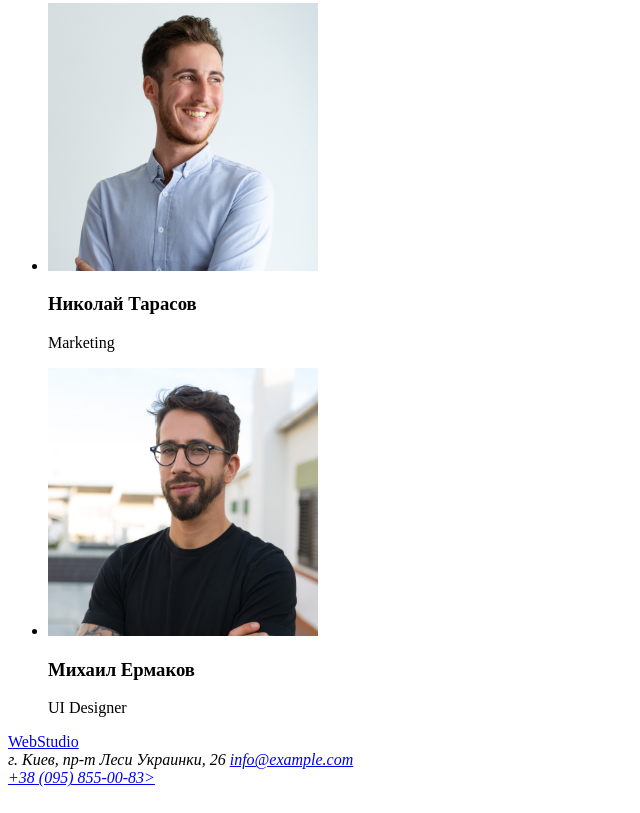
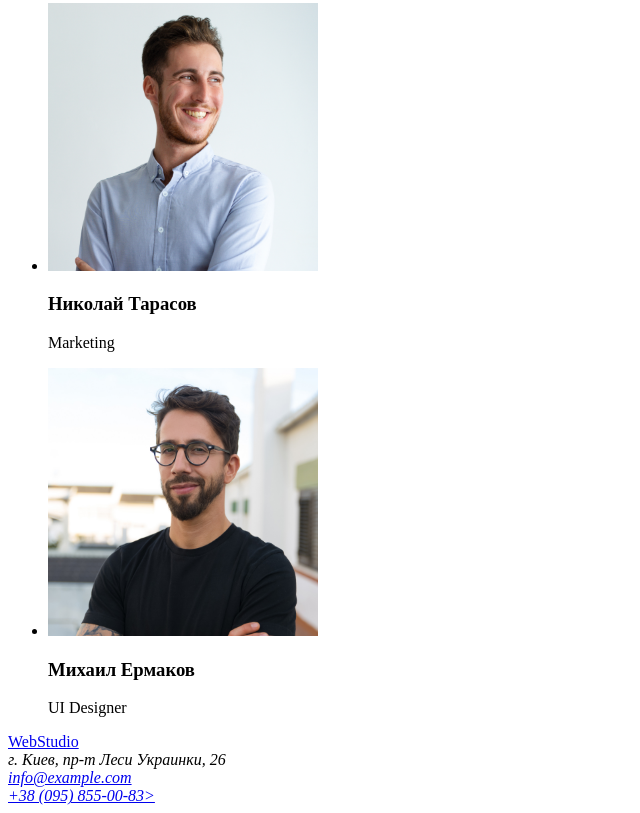
Before and after one commit to Yukkaf1/hw-1, a plain HTML site: page index.html in a window 1280 px wide. Shown: the part 2411-3224 px from the top of the page, without its empty margins (0-640 px from the left). Drawn offline with Linux system fonts and the light colour scheme.

Commit message:
добавлен div в футере

```diff
--- a/index.html
+++ b/index.html
@@ -79,12 +79,14 @@
 </main>
 <!--Футер-->
 <footer>
+    <div>
     <a href="./index.html"><span class="accent"> Web</span>Studio</a>
     <address>
-        г. Киев, пр-т Леси Украинки, 26
+        г. Киев, пр-т Леси Украинки, 26 <br>
     <a href="mailto:info@example.com">info@example.com</a> <br>
     <a href="tel:+38(095)855-00-83">+38 (095) 855-00-83></a>
 </address>
+</div>
 </footer>
 </body>
 </html>
```
